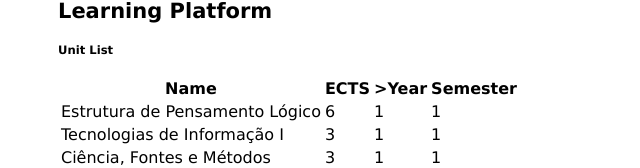
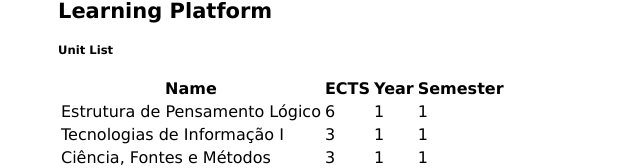
Before and after one commit to itsBrandao/learningPlatform, a website: page public/units.html in a window 1280 px wide. Shown: the part 376-544 px from the top of the page, without its empty margins (0-640 px from the left). Drawn offline with Linux system fonts and the light colour scheme.

Commit message:
Table update

```diff
--- a/public/units.html
+++ b/public/units.html
@@ -20,7 +20,7 @@
         <tr>
           <th>Name</th>
           <th>ECTS</th>
-          <th>>Year</th>
+          <th>Year</th>
           <th>Semester</th>
         </tr>
         <tr>
```
